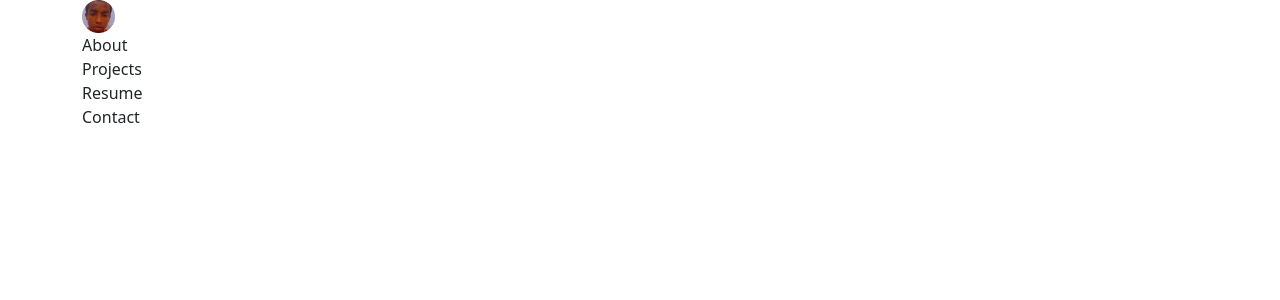
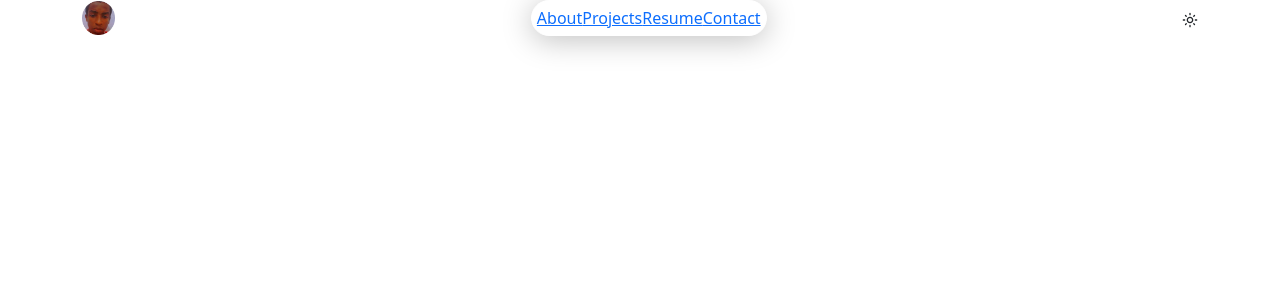
Before and after one commit to EmmaUmeh/EmmanuelUmehporfolio, a React (Create React App) app: page /Projects in a window 1280 px wide. Shown: the top 300 px of the page. Built offline with nearby package versions, Linux system fonts and the light colour scheme.

Commit message:
commited router page

```diff
--- a/src/App.css
+++ b/src/App.css
@@ -3,12 +3,6 @@
   margin: 0;
   box-sizing: border-box;
 }
-body{
-  font-family: 'Montserrat', sans-serif;
-
-}
-
-
 img{
   width: 100%;
   pointer-events: none;
@@ -21,3 +15,16 @@ img{
 .Navcontainer{
   width: 100%;
 }
+.Navchild{
+  display: flex;
+  justify-content: space-between;
+  align-items: center;
+
+}
+.Linksholder{
+  background: #FFFFFF;
+  border: 1px solid #FFFFFF;
+  box-shadow: 0px 4px 30px rgba(0, 0, 0, 0.25);
+  border-radius: 30px;
+  padding: 5px 5px 5px 5px;
+}
--- a/src/App.js
+++ b/src/App.js
@@ -1,13 +1,26 @@
-
+import React from 'react';
 import './App.css';
 import NavbarComponent from './Components/NavbarComponent';
-// import NavbarComponent from './Components/NavbarComponent';
-import {Navdata} from './Components/NavbarComponent'
+import {Navdata} from './Components/NavbarComponent';
+import { Routes, Route} from  'react-router-dom';
+import AboutRouter from './router/AboutRouter';
+import ProjectsRouter from './router/ProjectsRouter';
+import ResumeRouter from './router/ResumeRouter';
+import ContactRouter from './router/ContactRouter';
 
 function App() {
   return (
     <div>
      <NavbarComponent lists={Navdata}/>
+
+
+      <Routes>
+        <Route to="/" element={<AboutRouter />}></Route>
+        <Route to="/Contact" element={<ContactRouter />}></Route>
+        <Route to="/Resume" element={<ResumeRouter />}></Route>
+        <Route to="/Projects" element={<ProjectsRouter />}></Route>
+      </Routes>
+
     </div>
   );
 }
--- a/src/Components/NavbarComponent.jsx
+++ b/src/Components/NavbarComponent.jsx
@@ -1,35 +1,55 @@
 
-import {Container} from 'react-bootstrap'
+import {Container} from 'react-bootstrap';
+import {MdOutlineLightMode} from 'react-icons/md';
+import { Link } from 'react-router-dom';
+
 
 function NavbarComponent(props){
     const NavList  = props.lists.map((list) => (
          <div className="Navcontainer" key={list.id}>
-           <Container>
+            <Container>
+            <div className="Navchild">
             <div className="logoimage">
                 <img src={list.LogoImagUrl} alt={list.LogoImagAlt}/>
             </div>
 
-            <div className="flex">
-                <div>
+            <div className="Linksholder d-flex">
+
+              <Link to="/">
+              <div>
                     {list.AboutLinks}
                 </div>
+              </Link>
 
-                <div>
+               <Link to="/Contact">
+               <div>
                     {list.Projects}
                 </div>
+               </Link>
 
-                <div>
+              <Link to="/Resume">
+              <div>
                    {list.ResumeLink}
                 </div>
+              </Link>
 
-                <div>
+              <Link to="/Projects">
+              <div>
                     {list.ContactLinks}
                 </div>
+              </Link>
 
 
 
             </div>
+
+
+            <div>
+                <MdOutlineLightMode />
+            </div>
+            </div>
            </Container>
+
         </div>
     ));
 
@@ -48,7 +68,7 @@ export const Navdata = [
         LogoImagAlt:'LogoImage',
         AboutLinks:'About',
         Projects:'Projects',
-        ResumeLink:"Resume",
+        ResumeLink:'Resume',
        ContactLinks:'Contact',
 
     }
--- a/src/index.css
+++ b/src/index.css
@@ -1,13 +1,12 @@
 body {
-  margin: 0;
+  /* margin: 0;
   font-family: -apple-system, BlinkMacSystemFont, 'Segoe UI', 'Roboto', 'Oxygen',
     'Ubuntu', 'Cantarell', 'Fira Sans', 'Droid Sans', 'Helvetica Neue',
-    sans-serif;
+    sans-serif; */
   -webkit-font-smoothing: antialiased;
   -moz-osx-font-smoothing: grayscale;
+
+    font-family: 'Montserrat', sans-serif;
+
+
 }
-
-code {
-  font-family: source-code-pro, Menlo, Monaco, Consolas, 'Courier New',
-    monospace;
-}
--- a/src/index.js
+++ b/src/index.js
@@ -1,16 +1,19 @@
 import React from 'react';
-import ReactDOM from 'react-dom/client';
+
 import './index.css';
+import {createRoot} from 'react-dom/client';
 import App from './App';
 import 'bootstrap/dist/css/bootstrap.min.css';
 import reportWebVitals from './reportWebVitals';
+import { BrowserRouter } from "react-router-dom";
 
-const root = ReactDOM.createRoot(document.getElementById('root'));
+const rootElement = document.getElementById("root");
+const root = createRoot(rootElement)
 root.render(
-  <React.StrictMode>
+  <BrowserRouter>
     <App />
-  </React.StrictMode>
-);
+  </BrowserRouter>
+)
 
 // If you want to start measuring performance in your app, pass a function
 // to log results (for example: reportWebVitals(console.log))
--- /dev/null
+++ b/src/router/AboutRouter.jsx
@@ -0,0 +1,8 @@
+
+const AboutRouter = () => {
+    return(
+        <div>d</div>
+    )
+}
+
+export default AboutRouter;
--- /dev/null
+++ b/src/router/ContactRouter.jsx
@@ -0,0 +1,9 @@
+
+
+const ContactRouter = () => {
+    return(
+        <div>d</div>
+    )
+}
+
+export default ContactRouter;
--- /dev/null
+++ b/src/router/ProjectsRouter.jsx
@@ -0,0 +1,9 @@
+
+
+const ProjectsRouter = () => {
+    return(
+        <div>d</div>
+    )
+}
+
+export default ProjectsRouter;
--- /dev/null
+++ b/src/router/ResumeRouter.jsx
@@ -0,0 +1,9 @@
+
+
+const ResumeRouter = () => {
+    return(
+        <div>d</div>
+    )
+}
+
+export default ResumeRouter;
```
